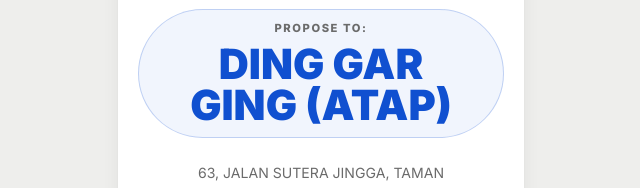
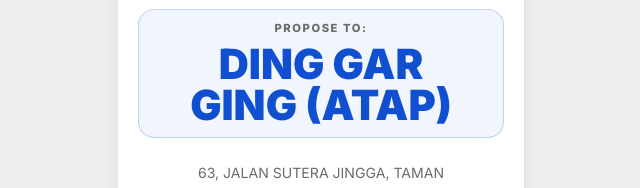
Before and after one commit to Zhihong0321/ee-proposal, a website: page proposal.html in a window 1280 px wide. Shown: the part 206-394 px from the top of the page, 319-959 px from the left. Drawn offline with Linux system fonts and the light colour scheme.

Commit message:
tighten proposal corners

```diff
--- a/proposal.html
+++ b/proposal.html
@@ -22,7 +22,7 @@
         --accent-dim: rgba(16, 80, 208, 0.07);
         --accent-border: rgba(16, 80, 208, 0.22);
         --shadow: 0 1px 2px rgba(0, 0, 0, 0.04), 0 6px 18px rgba(0, 0, 0, 0.06);
-        --radius: 12px;
+        --radius: 8px;
       }
 
       * {
@@ -127,7 +127,7 @@
         margin: 2px 0 0;
         padding: 10px 14px;
         border: 1px solid var(--accent-border);
-        border-radius: 999px;
+        border-radius: 16px;
         background: rgba(16, 80, 208, 0.06);
       }
 
```
